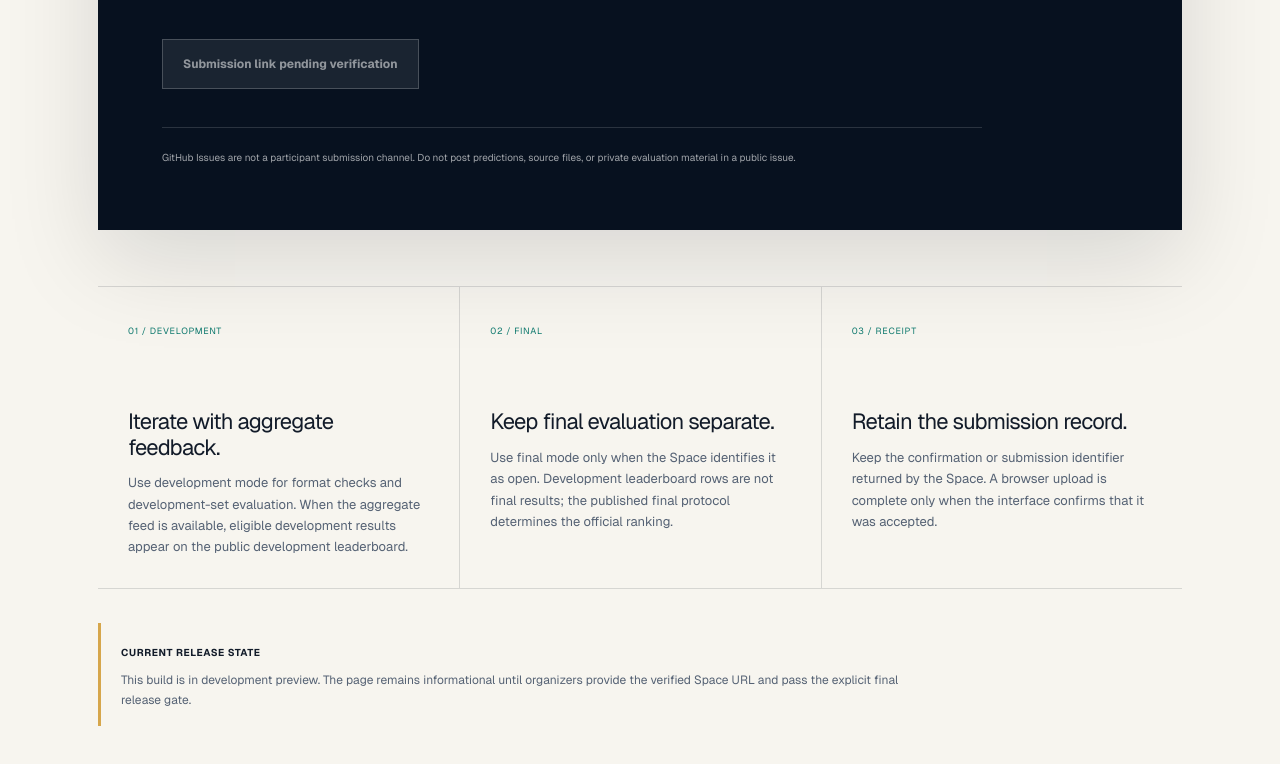
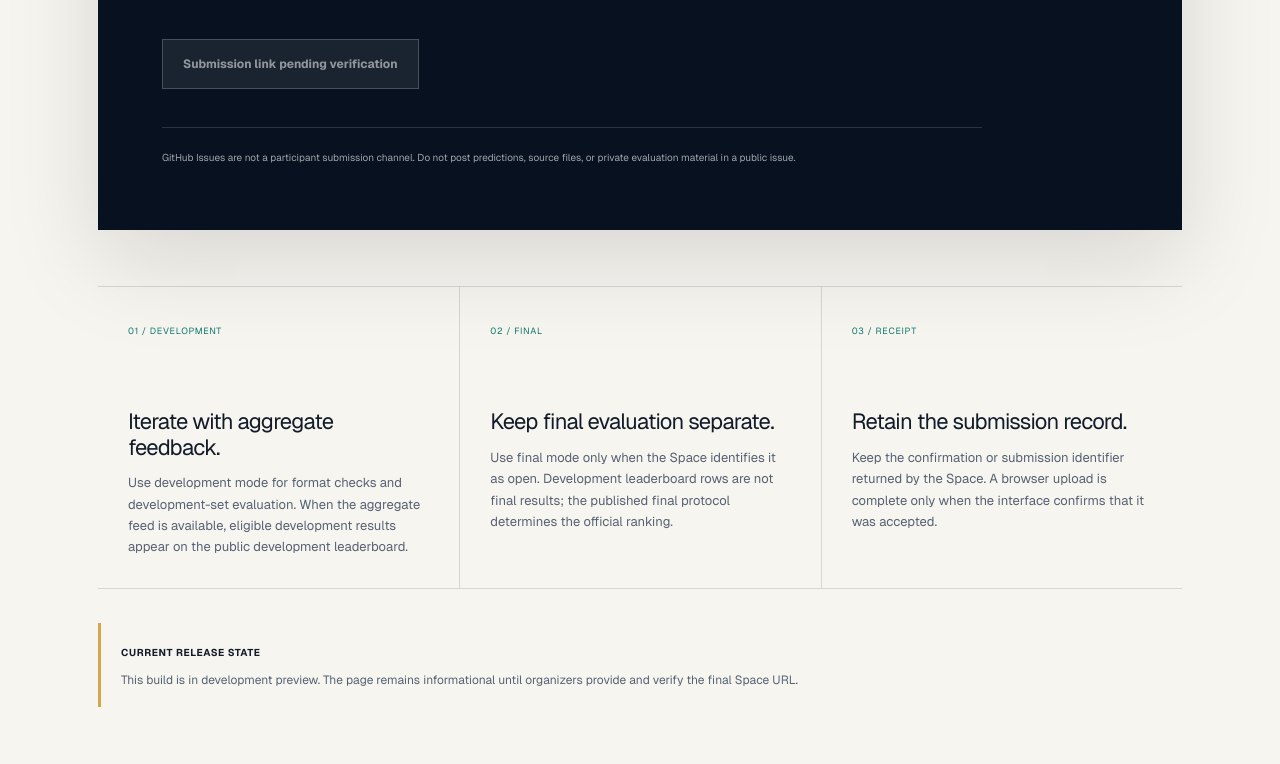
Before and after one commit to The-FinAI/IEEE-bigdata-cup, a Next.js app: page /task1/submit in a window 1280 px wide. Shown: the part 712-1476 px from the top of the page. Built offline with nearby package versions, Linux system fonts and the light colour scheme; no server answers.

Commit message:
docs: clarify Task 1 release wording

```diff
--- a/app/task1/submit/page.tsx
+++ b/app/task1/submit/page.tsx
@@ -116,7 +116,7 @@ export default function Task1SubmitPage() {
         <p>
           {spaceIsReady
             ? "The submission link was supplied to this build through the verified public site configuration."
-            : "This build is in development preview. The page remains informational until organizers provide the verified Space URL and pass the explicit final release gate."}
+            : "This build is in development preview. The page remains informational until organizers provide and verify the final Space URL."}
         </p>
       </aside>
     </main>
```
Also changed, not shown: 1 other file (tests, documents, lock files or other folders).
